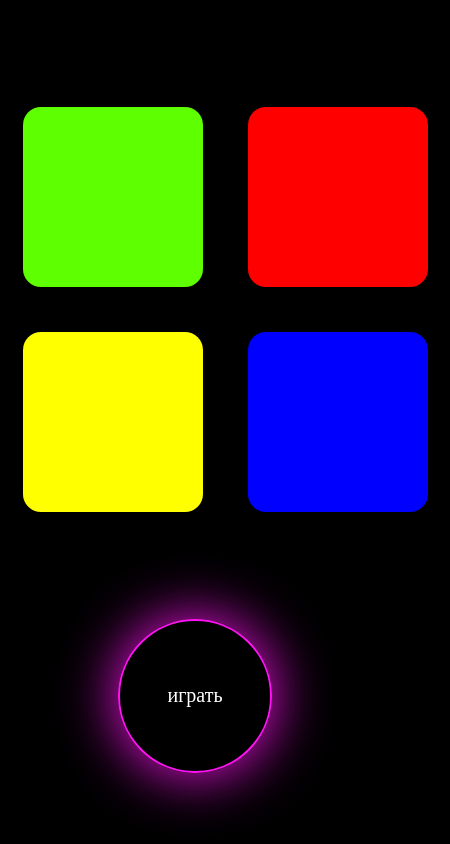
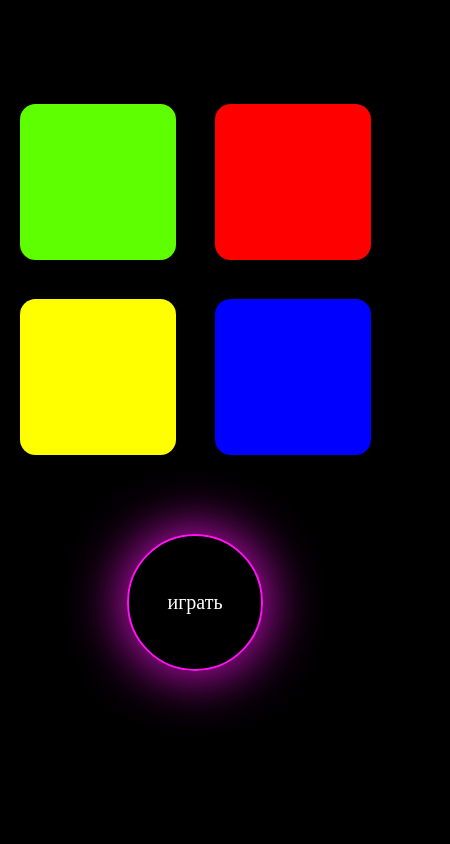
Before and after one commit to Join-Red-Army/simon, a React app: page / in a window 390 px wide. Shown: the whole page, 450 px wide, since content can reach past the window. Built offline with nearby package versions, Linux system fonts and the light colour scheme.

Commit message:
адаптивная вёрстка для button-tile и new-game, добавлены медиа-запросы для мобилок

```diff
--- a/src/components/app/app.js
+++ b/src/components/app/app.js
@@ -52,7 +52,7 @@ export default class App extends Component {
   isInputCorrect = (arr) => {
     const checkedIndex = arr.length - 1;
     console.log(this.state.sampleOrder[checkedIndex], arr[checkedIndex]); // test
-    return this.state.sampleOrder[checkedIndex] == arr[checkedIndex];
+    return this.state.sampleOrder[checkedIndex] === Number(arr[checkedIndex]);
   }
 
 
--- a/src/components/button-tile/button-tile.css
+++ b/src/components/button-tile/button-tile.css
@@ -1,5 +1,5 @@
-.ButtonTile {
-  margin: 10vh auto;
+.button-tile {
+  margin: 10vh auto 0;
   width: 450px;
   height: 450px;
   background-color: transparent;
@@ -10,3 +10,10 @@
   flex-wrap: wrap;
   touch-action: manipulation;
 }
+
+@media (orientation: portrait) and (max-aspect-ratio: 2/3) {
+  .button-tile {
+    width: 100vw;
+    height: 100vw;
+  }
+}
--- a/src/components/button-tile/button-tile.js
+++ b/src/components/button-tile/button-tile.js
@@ -8,7 +8,7 @@ export default class ButtonTile extends Component {
     const {onClickButton} = this.props;
 
     return (
-      <div className="ButtonTile">
+      <div className="button-tile">
         <Button buttonIndex="1" onClickButton={onClickButton}/>
         <Button buttonIndex="2" onClickButton={onClickButton}/>
         <Button buttonIndex="3" onClickButton={onClickButton}/>
--- a/src/components/new-game/new-game.css
+++ b/src/components/new-game/new-game.css
@@ -1,7 +1,7 @@
 .new-game {
-  width: 150px;
-  height: 150px;
-  margin: 40px auto;
+  width: 170px;
+  height: 170px;
+  margin: 60px auto 0;
 
   border: 2px solid #ff12f3;
   border-radius: 50%;
@@ -28,3 +28,10 @@
 .new-game.inactive {
   opacity: 0;
 }
+
+@media (orientation: portrait) and (max-aspect-ratio: 2/3) {
+  .new-game {
+    width: 34vw;
+    height: 34vw;
+  }
+}
```
Also changed, not shown: public/index.css (line endings or trailing spaces).
